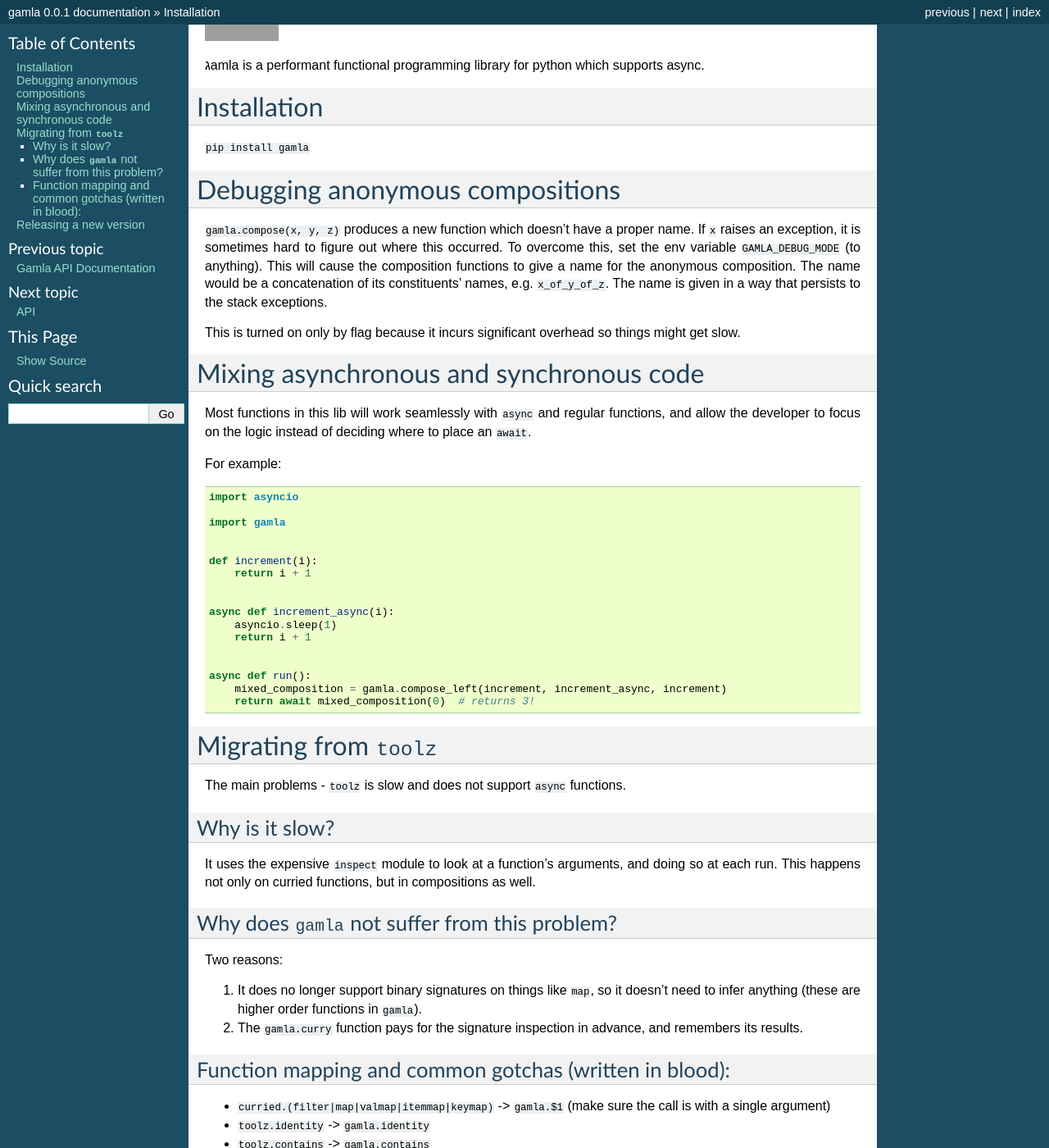
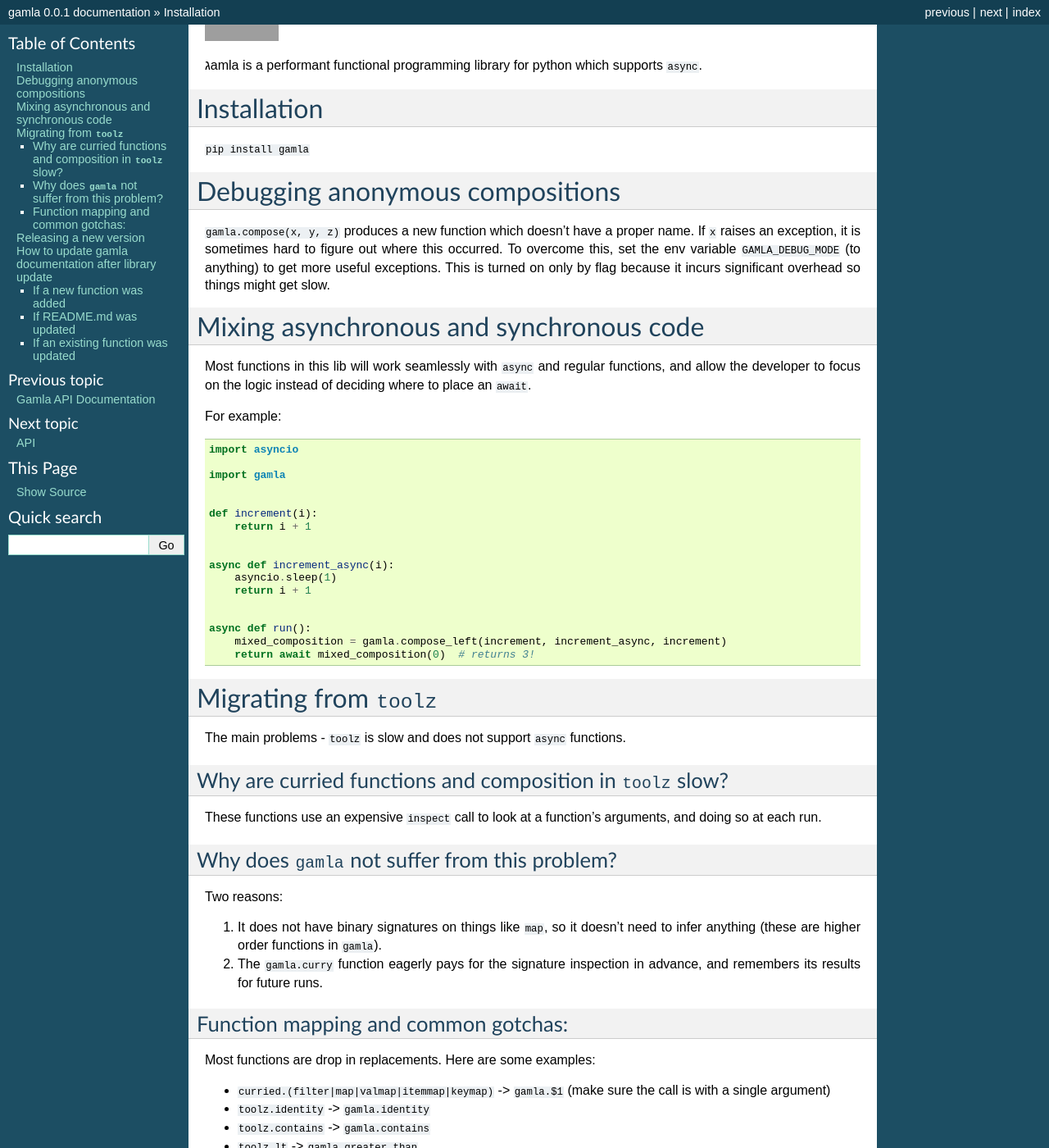
Before and after one commit to hyroai/gamla, a Sphinx documentation site: the page built from docs/source/README.rst, in a window 1280 px wide and 1400 px high. Shown: the whole window at 82% size. Built offline with Sphinx 7.4.7, drawn with Linux system fonts in a browser that asks for light colours; some of the changed text lies outside the part shown; grey boxes are pictures that could not be loaded.

Commit message:
update rtd readme

```diff
--- a/docs/source/README.rst
+++ b/docs/source/README.rst
@@ -5,7 +5,7 @@
    :alt: Build Status
 
 
-גamla is a performant functional programming library for python which supports async.
+גamla is a performant functional programming library for python which supports ``async``.
 
 Installation
 ------------
@@ -15,9 +15,7 @@ Installation
 Debugging anonymous compositions
 --------------------------------
 
-``gamla.compose(x, y, z)`` produces a new function which doesn't have a proper name. If ``x`` raises an exception, it is sometimes hard to figure out where this occurred. To overcome this, set the env variable ``GAMLA_DEBUG_MODE`` (to anything). This will cause the composition functions to give a name for the anonymous composition. The name would be a concatenation of its constituents' names, e.g. ``x_of_y_of_z``. The name is given in a way that persists to the stack exceptions.
-
-This is turned on only by flag because it incurs significant overhead so things might get slow.
+``gamla.compose(x, y, z)`` produces a new function which doesn't have a proper name. If ``x`` raises an exception, it is sometimes hard to figure out where this occurred. To overcome this, set the env variable ``GAMLA_DEBUG_MODE`` (to anything) to get more useful exceptions. This is turned on only by flag because it incurs significant overhead so things might get slow.
 
 Mixing asynchronous and synchronous code
 ----------------------------------------
@@ -51,10 +49,10 @@ Migrating from ``toolz``
 
 The main problems - ``toolz`` is slow and does not support ``async`` functions.
 
-Why is it slow?
-^^^^^^^^^^^^^^^
+Why are curried functions and composition in ``toolz`` slow?
+^^^^^^^^^^^^^^^^^^^^^^^^^^^^^^^^^^^^^^^^^^^^^^^^^^^^^^^^^^^^^^^^
 
-It uses the expensive ``inspect`` module to look at a function’s arguments, and doing so at each run. This happens not only on curried functions, but in compositions as well.
+These functions use an expensive ``inspect`` call to look at a function’s arguments, and doing so at each run.
 
 Why does ``gamla`` not suffer from this problem?
 ^^^^^^^^^^^^^^^^^^^^^^^^^^^^^^^^^^^^^^^^^^^^^^^^^^^^
@@ -62,11 +60,13 @@ Why does ``gamla`` not suffer from this problem?
 Two reasons:
 
 
-#. It does no longer support binary signatures on things like ``map``\ , so it doesn’t need to infer anything (these are higher order functions in ``gamla``\ ).
-#. The ``gamla.curry`` function pays for the signature inspection in advance, and remembers its results.
+#. It does not have binary signatures on things like ``map``\ , so it doesn’t need to infer anything (these are higher order functions in ``gamla``\ ).
+#. The ``gamla.curry`` function eagerly pays for the signature inspection in advance, and remembers its results for future runs.
 
-Function mapping and common gotchas (written in blood):
-^^^^^^^^^^^^^^^^^^^^^^^^^^^^^^^^^^^^^^^^^^^^^^^^^^^^^^^
+Function mapping and common gotchas:
+^^^^^^^^^^^^^^^^^^^^^^^^^^^^^^^^^^^^
+
+Most functions are drop in replacements. Here are some examples:
 
 
 * ``curried.(filter|map|valmap|itemmap|keymap)`` -> ``gamla.$1`` (make sure the call is with a single argument)
@@ -88,3 +88,39 @@ Releasing a new version
 #. Download twine and give it your pypi credentials.
 #. Get pypi permissions for the project from its owner.
 #. ``python setup.py sdist bdist_wheel; twine upload dist/*; rm -rf dist;``
+
+How to update gamla documentation after library update
+------------------------------------------------------
+
+If a new function was added
+^^^^^^^^^^^^^^^^^^^^^^^^^^^
+
+
+#. Go to ``docs/api.rst`` and add your function name under the relevant module, with an indentation of 3 spaces.
+   For example:
+
+.. code-block:: rest
+
+   .. currentmodule:: gamla.functional_generic
+
+   .. autosummary::
+      old_functions
+      .
+      .
+      .
+      my_new_function
+
+If README.md was updated
+^^^^^^^^^^^^^^^^^^^^^^^^
+
+While in gamla directory:
+
+
+#. Install md-to-rst converter: ``pip install m2r``
+#. Convert README.md to README.rst: ``m2r README.md``
+#. Move README.rst to docs/source folder instead of existing one: ``mv README.rst docs/source``
+
+If an existing function was updated
+^^^^^^^^^^^^^^^^^^^^^^^^^^^^^^^^^^^
+
+Do nothing. The documentation will update itself.
```
